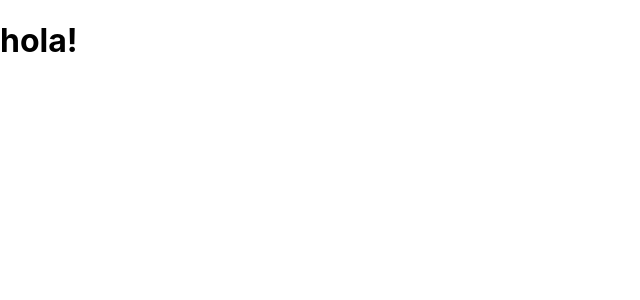
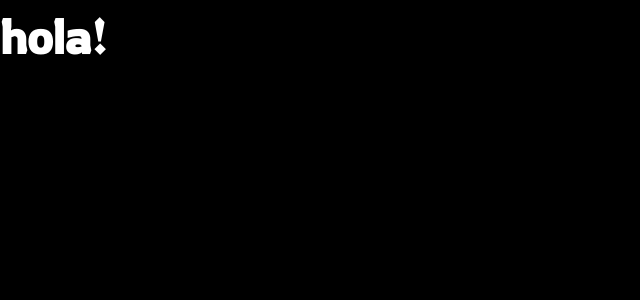
Before and after one commit to jesualujan/LandingPage-VideoGames, a React (Vite) app: page / in a window 1280 px wide. Shown: the top 300 px of the page, without its empty margins (0-640 px from the left). Built offline with nearby package versions, Linux system fonts and the light colour scheme.

Commit message:
trabajamos algunos estilos básicos en App

```diff
--- a/src/App.scss
+++ b/src/App.scss
@@ -1,5 +1,94 @@
+@use './scss/' as * ;
 @import url('https://fonts.googleapis.com/css2?family=Rowdies:wght@300&display=swap');
 
-.App {
+*{
+  padding: 0;
+  margin: 0;
+  box-sizing: border-box;
+  -webkit-tap-highlight-color: transparent;
+  user-select: none;
+}
+
+html{
+  font-size: 100%;
+  position: relative;
+}
+
+body {
+  font-family: $font-family;
+  font-size: 1.5rem;
+  font-weight: 350;
+  line-height: 1.5;
+  background-color: $black;
+  color: $white;
+  overflow: hidden;
+}
+
+ul,li{
+  list-style-type: none;
+}
+
+a{
+  color: unset;
+  text-decoration: none;
+}
+
+iframe {
+  border: 0;
+}
+
+#root, .App {
   height: 100vh;
 }
+
+.bg-image {
+  background-position: center;
+  background-repeat: no-repeat;
+  background-size: cover;
+}
+
+.overlay{
+  position: relative;
+
+  &::before{
+    content: "";
+    position: absolute;
+    top: 0;
+    left: 0;
+    width: 100%;
+    height: 100%;
+    background-color: rgba($color: #000000, $alpha: 0.8);
+  }
+}
+
+.main-color{
+  color: $main-color;
+}
+
+.second-color{
+  color: $second-color
+}
+
+.title {
+  font-weight: 700;
+  span{
+    font-size: 3rem;
+  }
+  h2{
+    font-size: 5rem;
+    line-height: 5rem;
+  }
+}
+
+.container{
+  max-width: 1670px;
+  margin: auto;
+}
+
+.m-t-4 {
+  margin-top: 4rem;
+}
+
+.realtive{
+  position: relative;
+}
```
